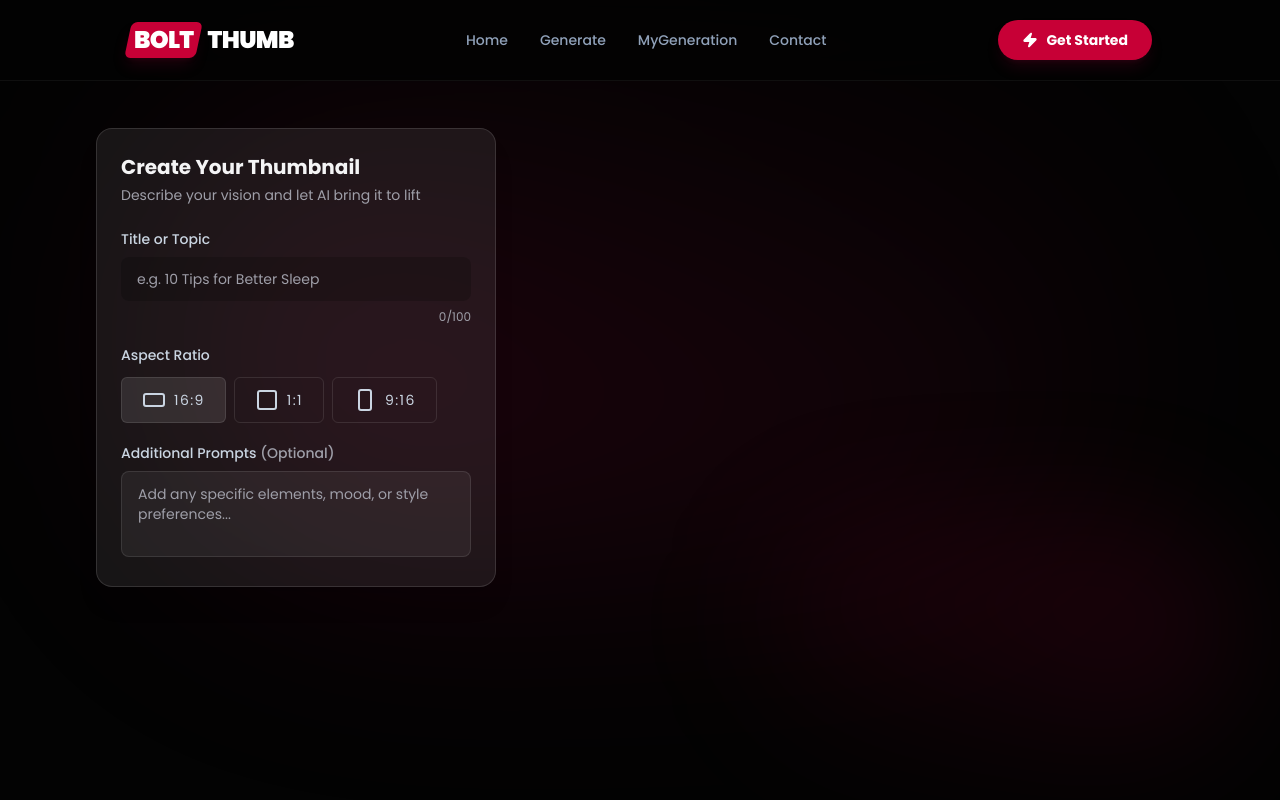
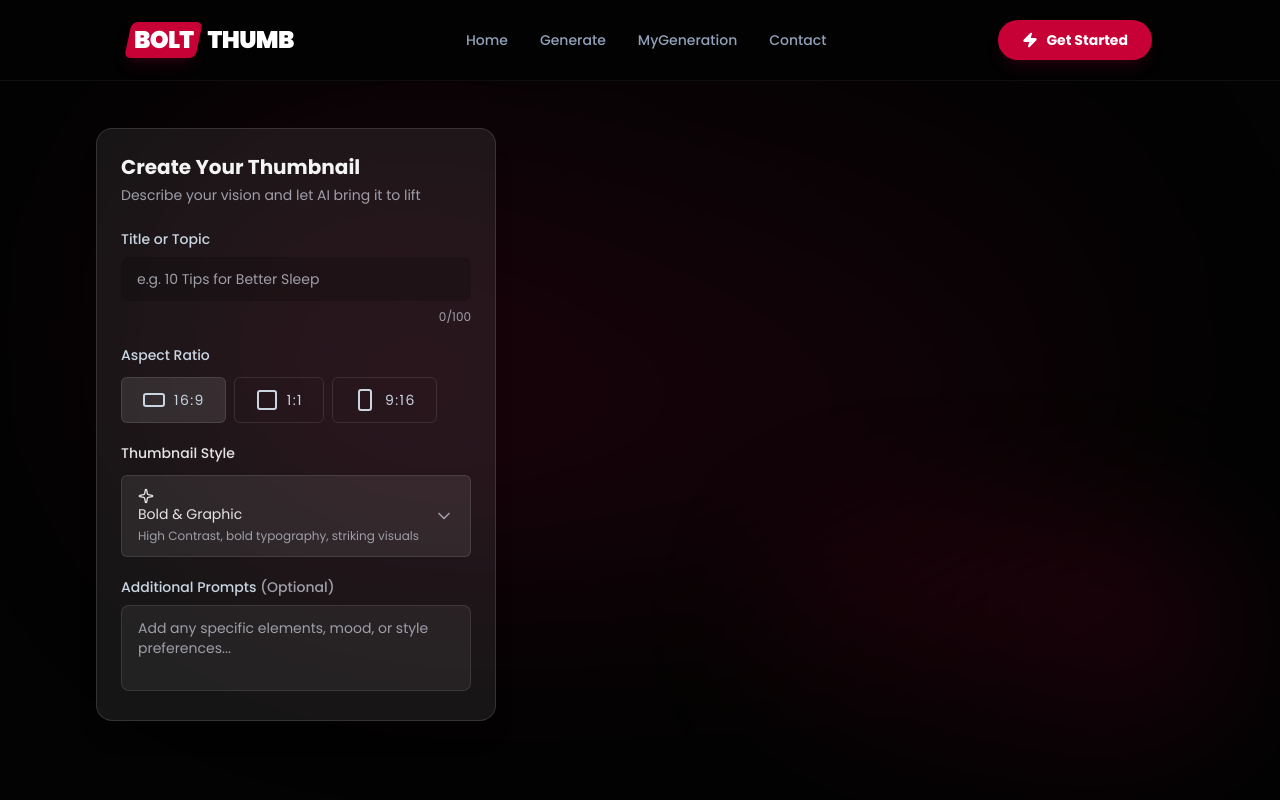
Before and after one commit to chanakaekanayaka/BoltThumb, a React (Vite) app in the folder client/: page /generate/1 in a window 1280 px wide. Shown: the top 800 px of the page. Built offline with nearby package versions, Linux system fonts and the light colour scheme.

Commit message:
Style selector completed✏️

```diff
--- /dev/null
+++ b/client/src/components/StyleSelector.tsx
@@ -0,0 +1,56 @@
+import { CpuIcon, ImageIcon, PenToolIcon, SquareIcon,  SparkleIcon, ChevronDownIcon } from "lucide-react";
+import type { ThumbnailStyle } from "../assets/assets"
+
+
+const StyleSelector = ({value , onChange, isOpen, setIsOpen}:
+    {value: ThumbnailStyle; onChange:(style:ThumbnailStyle)=>void; isOpen:boolean;
+        setIsOpen: (open:boolean)=>void
+    }
+) => {
+
+
+    const styleDescription: Record<ThumbnailStyle, string> = {
+        "Bold & Graphic": "High Contrast, bold typography, striking visuals",
+        "Minimalist" : "Clean, simple, lots of white space",
+        "photorealistic" : "photo-based, artistic, creative",
+        "Illustrated" : "Hand-drawn, artistic, creative",
+        "Tech/Futuristic" : "Modern, sleek, tech-inspired",
+    }
+
+    const styleIcons: Record<ThumbnailStyle, React.ReactNode> = {
+        "Bold & Graphic": <SparkleIcon className="h-4 w-4"/>,
+        "Minimalist" : <SquareIcon className="h-4 w-4"/>,
+        "photorealistic" : <ImageIcon className="h-4 w-4"/>,
+        "Illustrated" : <PenToolIcon className="h-4 w-4"/>,
+        "Tech/Futuristic" : <CpuIcon className="h-4 w-4"/>
+    }
+
+  return (
+    <div className="relative space-y-3 dark">
+      <label className="block text-sm font-medium text-zinc-200">
+        Thumbnail Style
+      </label>
+      <button
+      type="button"
+      onClick={()=>setIsOpen(!isOpen)}
+      className="flex w-full items-center justify-between rounded-md
+      border px-4 py-3 text-left transition bg-white/8 border-white/10
+      text-zinc-200 hover:bg-white/12">
+        <div className="space-y-1">
+            <div>
+             {styleIcons[value]}
+             <span>{value}</span>
+             </div>
+           <p className="text-xs text-zinc-400">
+            {styleDescription[value]}
+           </p>
+        </div>
+        <ChevronDownIcon className={['h-5 w-5 text-zinc-400 transition-transform ',
+            isOpen && 'rotate-180'].join('')
+        }/>
+      </button>
+    </div>
+  )
+}
+
+export default StyleSelector
--- a/client/src/pages/Generate.tsx
+++ b/client/src/pages/Generate.tsx
@@ -3,6 +3,7 @@ import { useParams } from 'react-router-dom'
 import { colorSchemes, type AspectRatio, type IThumbnail, type ThumbnailStyle} from '../assets/assets';
 import SoftBackdrop from '../components/SoftBackdrop';
 import AspectRatioSelector from '../components/AspectRatioSelector';
+import StyleSelector from '../components/StyleSelector';
 
 const Generate = () => {
 
@@ -17,6 +18,7 @@ const Generate = () => {
   const [style, setStyle] = useState<ThumbnailStyle>('Bold & Graphic')
 
   const [styleDropdownOpen, setStyleDropdownOpen] = useState(false)
+  const [isOpen , setIsOpen] = useState(false)
 
   return (
     <>
@@ -60,6 +62,8 @@ const Generate = () => {
                   {/*AspectRatioSelector*/}
                   <AspectRatioSelector value={aspectRatio} onChange={setAspectRatio}/>
                   {/*StyleSelector*/}
+                  <StyleSelector value={style} onChange={setStyle}
+                  isOpen={styleDropdownOpen} setIsOpen={setStyleDropdownOpen}/>
                   {/*ColorSchemaSelector*/}
 
                   {/*DETAILS*/}
```
